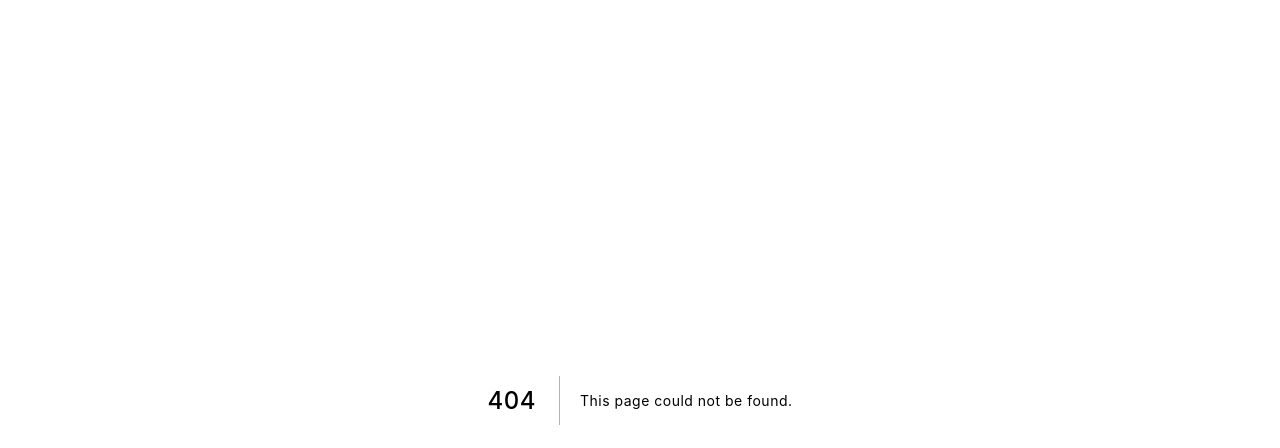
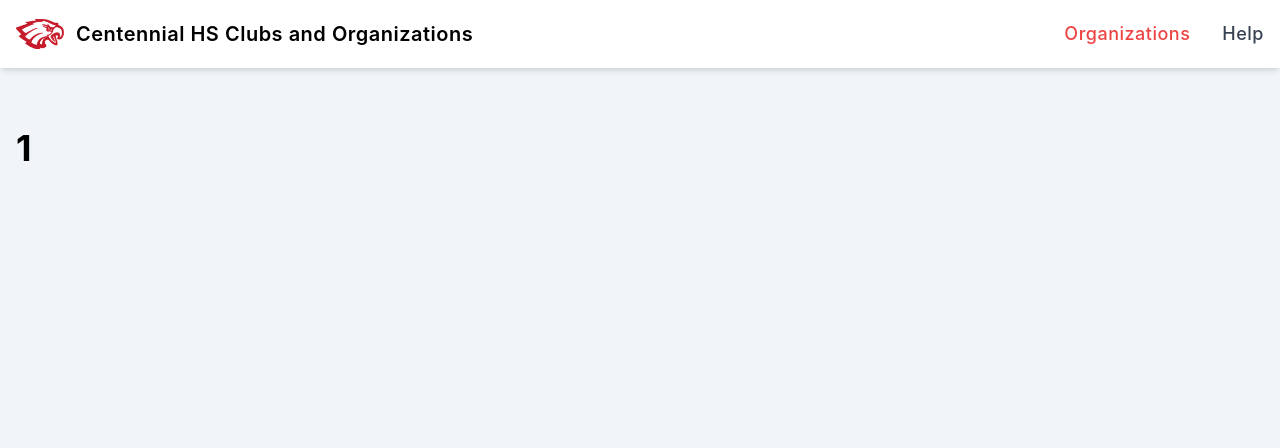
Before and after one commit to jtcheng26/chs-clubs-app, a Next.js app: page /club/1 in a window 1280 px wide. Before the commit this address had no page. Shown: the top 448 px of the page. Built offline with nearby package versions, Linux system fonts and the light colour scheme.

Commit message:
Add club page component

```diff
--- /dev/null
+++ b/pages/club/[name].tsx
@@ -0,0 +1,23 @@
+import { useRouter } from 'next/router'
+import React from 'react'
+import PageHeader from '../../components/templates/headers/pageHeader'
+import NavBar from '../../components/templates/layouts/navbar'
+import Page from '../../components/templates/layouts/page'
+import { Pages } from '../../constants/pages'
+
+export default function ClubPage() {
+    const router = useRouter()
+    const { name } = router.query
+    return (
+        <>
+            <div className="fixed top-0 left-0 right-0">
+                <NavBar currentPage={Pages.HOME} />
+            </div>
+            <div className="mt-24">
+                <Page>
+                    <PageHeader>{name}</PageHeader>
+                </Page>
+            </div>
+        </>
+    )
+}
```
